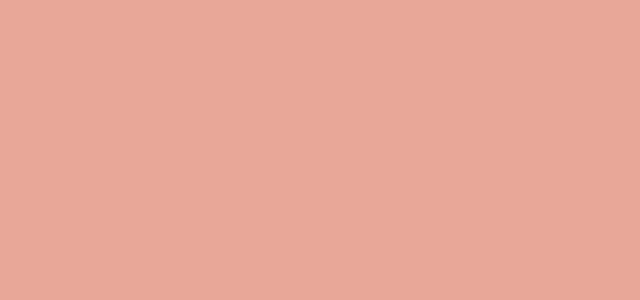
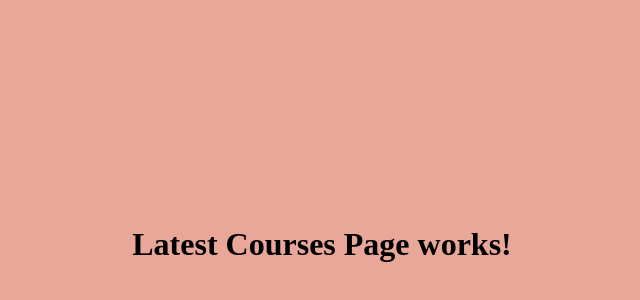
Before and after one commit to summerlightningman/becar-test-task, a React (Create React App) app: page /latest in a window 1280 px wide. Before the commit this address had no page. Shown: the part 156-456 px from the top of the page, without its empty margins (318-958 px from the left). Built offline with nearby package versions, Linux system fonts and the light colour scheme.

Commit message:
added component LatestCoursesPage

```diff
--- a/src/components/app.tsx
+++ b/src/components/app.tsx
@@ -4,6 +4,7 @@ import {Routes, Route} from "react-router-dom";
 import CurrencyConverterPage from "./currency-converter-page";
 import GlobalStyle from "./styled/global-style";
 import AppStyled from "./styled/app.styled";
+import LatestCoursesPage from "./latest-courses-page";
 
 const App: FC = () => {
 
@@ -13,7 +14,7 @@ const App: FC = () => {
         <AppStyled>
             <Routes>
                 <Route path="/" element={<CurrencyConverterPage/>}/>
-                {/*<Route path="/latest" element={} />*/}
+                <Route path="/latest" element={<LatestCoursesPage/>} />
             </Routes>
         </AppStyled>
     </>
--- a/src/components/currency-converter-page.tsx
+++ b/src/components/currency-converter-page.tsx
@@ -54,7 +54,7 @@ const CurrencyConverterPage: FC = () => {
             <Text>{result}</Text>
         </CurrencyConverterContent>
         <Footer contentPosition="right">
-            <Link to="/">Go to list</Link>
+            <Link to="/latest">Go to list</Link>
         </Footer>
     </CurrencyConverterPageStyled>
 };
--- /dev/null
+++ b/src/components/latest-courses-page.tsx
@@ -0,0 +1,7 @@
+import {FC} from "react";
+
+const LatestCoursesPage: FC = () => {
+    return <h1>Latest Courses Page works!</h1>
+}
+
+export default LatestCoursesPage
```
